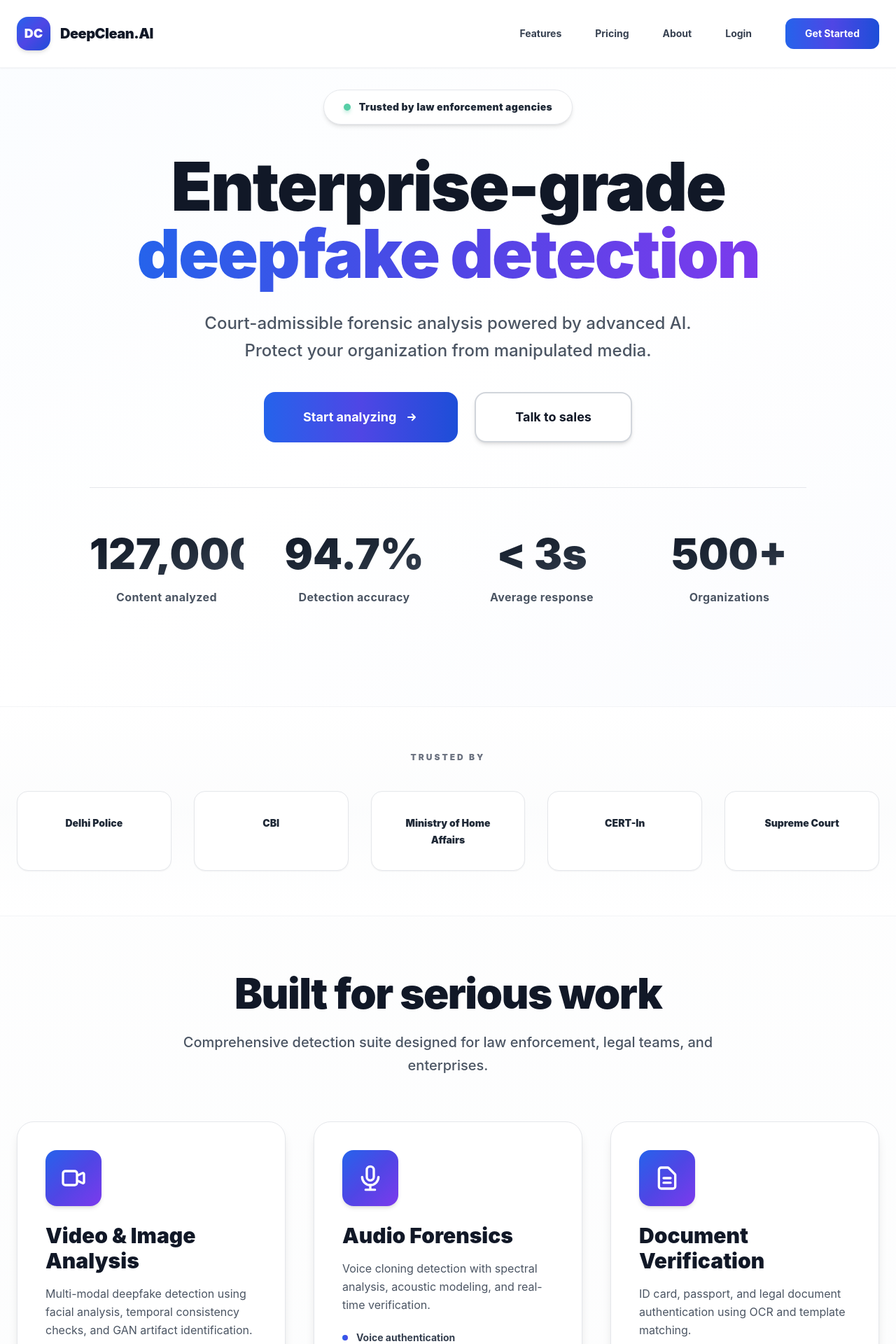
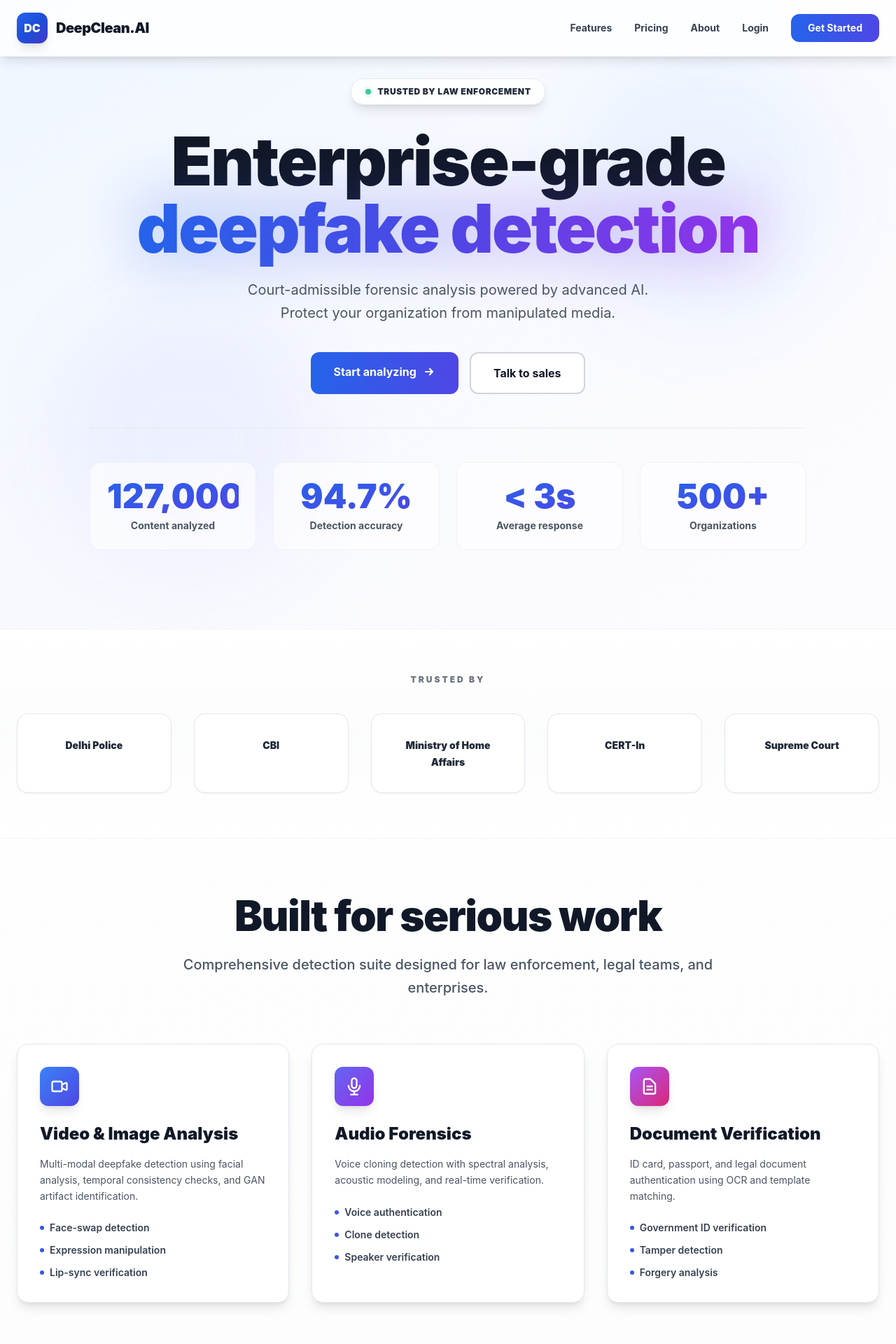
Before and after one commit to sumansingh20/DeepClean.Ai, a Next.js app in the folder frontend/: page / in a window 1280 px wide. Shown: the top 1920 px of the page at 70% size. Built offline with nearby package versions, Linux system fonts and the light colour scheme.

Commit message:
Enhanced homepage design - animated gradient backgrounds, refined navigation with underline effects, modern card designs, improved CTAs, and polished UI elements

```diff
--- a/frontend/app/page.tsx
+++ b/frontend/app/page.tsx
@@ -6,22 +6,32 @@
   return (
     <div className="min-h-screen bg-gradient-to-b from-white to-gray-50">
       {/* Navigation */}
-      <nav className="fixed top-0 left-0 right-0 z-50 bg-white/95 backdrop-blur-2xl border-b border-gray-100 shadow-sm">
+      <nav className="fixed top-0 left-0 right-0 z-50 bg-white/80 backdrop-blur-xl border-b border-gray-200/60 shadow-lg">
         <div className="max-w-7xl mx-auto px-6">
-          <div className="flex justify-between items-center h-24">
-            <Link href="/" className="flex items-center gap-3.5 group">
-              <div className="w-12 h-12 bg-gradient-to-br from-blue-600 via-indigo-600 to-blue-700 rounded-2xl flex items-center justify-center shadow-md group-hover:shadow-lg transition-all duration-300 group-hover:scale-105">
-                <span className="text-white font-black text-lg">DC</span>
+          <div className="flex justify-between items-center h-20">
+            <Link href="/" className="flex items-center gap-3 group">
+              <div className="relative w-11 h-11 bg-gradient-to-br from-blue-600 via-blue-700 to-indigo-700 rounded-xl flex items-center justify-center shadow-lg group-hover:shadow-xl transition-all duration-300 group-hover:scale-110 group-hover:rotate-3">
+                <span className="text-white font-black text-base">DC</span>
+                <div className="absolute inset-0 bg-gradient-to-tr from-blue-400/0 via-blue-400/30 to-blue-400/0 opacity-0 group-hover:opacity-100 transition-opacity rounded-xl"></div>
               </div>
               <span className="font-black text-gray-900 text-xl tracking-tight">DeepClean.AI</span>
             </Link>
 
-            <div className="hidden md:flex items-center gap-12">
-              <Link href="/features" className="text-sm font-bold text-gray-700 hover:text-blue-600 transition-colors duration-200">Features</Link>
-              <Link href="/pricing" className="text-sm font-bold text-gray-700 hover:text-blue-600 transition-colors duration-200">Pricing</Link>
-              <Link href="/about" className="text-sm font-bold text-gray-700 hover:text-blue-600 transition-colors duration-200">About</Link>
-              <Link href="/login" className="text-sm font-bold text-gray-700 hover:text-blue-600 transition-colors duration-200">Login</Link>
-              <Link href="/register" className="px-7 py-3 bg-gradient-to-r from-blue-600 via-indigo-600 to-blue-700 text-white text-sm font-bold rounded-xl hover:shadow-lg transition-all duration-300 hover:-translate-y-0.5">
+            <div className="hidden md:flex items-center gap-8">
+              <Link href="/features" className="text-sm font-bold text-gray-700 hover:text-blue-600 transition-all duration-200 relative group">
+                Features
+                <span className="absolute bottom-0 left-0 w-0 h-0.5 bg-blue-600 group-hover:w-full transition-all duration-300"></span>
+              </Link>
+              <Link href="/pricing" className="text-sm font-bold text-gray-700 hover:text-blue-600 transition-all duration-200 relative group">
+                Pricing
+                <span className="absolute bottom-0 left-0 w-0 h-0.5 bg-blue-600 group-hover:w-full transition-all duration-300"></span>
+              </Link>
+              <Link href="/about" className="text-sm font-bold text-gray-700 hover:text-blue-600 transition-all duration-200 relative group">
+                About
+                <span className="absolute bottom-0 left-0 w-0 h-0.5 bg-blue-600 group-hover:w-full transition-all duration-300"></span>
+              </Link>
+              <Link href="/login" className="text-sm font-bold text-gray-700 hover:text-blue-600 transition-all duration-200">Login</Link>
+              <Link href="/register" className="px-6 py-2.5 bg-gradient-to-r from-blue-600 to-indigo-600 text-white text-sm font-bold rounded-xl hover:shadow-xl transition-all duration-300 hover:-translate-y-1 hover:from-blue-700 hover:to-indigo-700">
                 Get Started
               </Link>
             </div>
@@ -30,57 +40,72 @@
       </nav>
 
       {/* Hero Section */}
-      <section className="relative pt-32 pb-20 px-6 bg-gradient-to-br from-blue-50/30 via-white via-50% to-indigo-50/20">
-        <div className="max-w-7xl mx-auto">
+      <section className="relative pt-28 pb-16 px-6 overflow-hidden">
+        {/* Animated Background */}
+        <div className="absolute inset-0 bg-gradient-to-br from-blue-50 via-indigo-50/40 to-purple-50/30">
+          <div className="absolute top-20 right-20 w-96 h-96 bg-blue-400/10 rounded-full blur-3xl animate-pulse"></div>
+          <div className="absolute bottom-20 left-20 w-96 h-96 bg-indigo-400/10 rounded-full blur-3xl animate-pulse delay-1000"></div>
+        </div>
+
+        <div className="max-w-7xl mx-auto relative z-10">
           {/* Trust Badge */}
-          <div className="flex justify-center mb-10">
-            <div className="inline-flex items-center gap-3 px-7 py-3.5 bg-white rounded-full border border-gray-200 shadow-md hover:shadow-lg transition-all duration-300 backdrop-blur-sm">
-              <div className="w-2.5 h-2.5 bg-emerald-500 rounded-full animate-pulse shadow-md shadow-emerald-500/40"></div>
-              <span className="text-sm font-black text-gray-800 tracking-wide">Trusted by law enforcement agencies</span>
+          <div className="flex justify-center mb-8">
+            <div className="inline-flex items-center gap-2.5 px-5 py-2.5 bg-white/90 backdrop-blur-md rounded-full border border-gray-200 shadow-lg hover:shadow-xl transition-all duration-300 hover:scale-105">
+              <div className="relative">
+                <div className="w-2 h-2 bg-emerald-500 rounded-full animate-pulse"></div>
+                <div className="absolute inset-0 bg-emerald-500 rounded-full animate-ping opacity-75"></div>
+              </div>
+              <span className="text-xs font-black text-gray-800 tracking-wider">TRUSTED BY LAW ENFORCEMENT</span>
             </div>
           </div>
 
           {/* Main Headline */}
-          <div className="text-center max-w-5xl mx-auto mb-16">
-            <h1 className="text-7xl md:text-8xl font-black text-gray-900 mb-8 tracking-tight leading-[1.02] antialiased">
+          <div className="text-center max-w-5xl mx-auto mb-12">
+            <h1 className="text-6xl md:text-7xl lg:text-8xl font-black text-gray-900 mb-6 tracking-tight leading-[1.05] animate-in fade-in slide-in-from-bottom-4 duration-700">
               Enterprise-grade<br/>
-              <span className="bg-gradient-to-r from-blue-600 via-indigo-600 to-violet-600 bg-clip-text text-transparent">deepfake detection</span>
+              <span className="relative inline-block">
+                <span className="bg-gradient-to-r from-blue-600 via-indigo-600 to-purple-600 bg-clip-text text-transparent animate-gradient">deepfake detection</span>
+                <div className="absolute -inset-1 bg-gradient-to-r from-blue-600 via-indigo-600 to-purple-600 rounded-lg blur-2xl opacity-20 group-hover:opacity-30 transition-opacity"></div>
+              </span>
             </h1>
 
-            <p className="text-2xl text-gray-600 max-w-3xl mx-auto mb-10 leading-relaxed font-medium">
+            <p className="text-xl text-gray-600 max-w-3xl mx-auto mb-10 leading-relaxed animate-in fade-in slide-in-from-bottom-6 duration-700 delay-150">
               Court-admissible forensic analysis powered by advanced AI.<br/>Protect your organization from manipulated media.
             </p>
 
             {/* CTA Buttons */}
-            <div className="flex flex-col sm:flex-row gap-6 justify-center mb-16">
+            <div className="flex flex-col sm:flex-row gap-4 justify-center mb-12 animate-in fade-in slide-in-from-bottom-8 duration-700 delay-300">
               <Link
                 href="/analysis"
-                className="group px-14 py-5 bg-gradient-to-r from-blue-600 via-indigo-600 to-blue-700 text-white text-lg font-bold rounded-2xl hover:shadow-2xl transition-all duration-300 hover:-translate-y-1 inline-flex items-center justify-center gap-3"
+                className="group relative px-8 py-4 bg-gradient-to-r from-blue-600 to-indigo-600 text-white text-base font-bold rounded-xl overflow-hidden transition-all duration-300 hover:-translate-y-1 hover:shadow-2xl"
               >
+                <div className="absolute inset-0 bg-gradient-to-r from-blue-700 to-indigo-700 opacity-0 group-hover:opacity-100 transition-opacity"></div>
+                <div className="relative flex items-center justify-center gap-2">
                   Start analyzing
-                <svg className="w-5 h-5 group-hover:translate-x-1 transition-transform duration-200" fill="none" stroke="currentColor" viewBox="0 0 24 24">
+                  <svg className="w-5 h-5 group-hover:translate-x-1 transition-transform" fill="none" stroke="currentColor" viewBox="0 0 24 24">
                     <path strokeLinecap="round" strokeLinejoin="round" strokeWidth={2.5} d="M13 7l5 5m0 0l-5 5m5-5H6" />
                   </svg>
+                </div>
               </Link>
               <Link
                 href="/contact"
-                className="px-14 py-5 bg-white text-gray-900 text-lg font-bold rounded-2xl hover:bg-gray-50 transition-all duration-300 border-2 border-gray-300 hover:border-gray-400 shadow-md hover:shadow-lg hover:-translate-y-1"
+                className="group px-8 py-4 bg-white text-gray-900 text-base font-bold rounded-xl border-2 border-gray-300 hover:border-blue-600 hover:bg-gray-50 transition-all duration-300 hover:-translate-y-1 hover:shadow-xl"
               >
                 Talk to sales
               </Link>
             </div>
 
             {/* Stats */}
-            <div className="grid grid-cols-2 lg:grid-cols-4 gap-12 pt-16 border-t border-gray-200">
+            <div className="grid grid-cols-2 lg:grid-cols-4 gap-6 pt-12 border-t border-gray-200/80">
               {[
                 { value: "127,000+", label: "Content analyzed" },
                 { value: "94.7%", label: "Detection accuracy" },
                 { value: "< 3s", label: "Average response" },
                 { value: "500+", label: "Organizations" }
               ].map((stat, i) => (
-                <div key={i} className="text-center group cursor-default">
-                  <div className="text-6xl font-black bg-gradient-to-br from-gray-900 via-gray-800 to-gray-700 bg-clip-text text-transparent mb-5 group-hover:scale-105 transition-transform duration-300">{stat.value}</div>
-                  <div className="text-base font-bold text-gray-600 tracking-wide">{stat.label}</div>
+                <div key={i} className="group text-center p-6 bg-white/60 backdrop-blur-sm rounded-2xl border border-gray-200/50 hover:border-blue-300 hover:shadow-xl transition-all duration-300 hover:-translate-y-1 cursor-default">
+                  <div className="text-4xl md:text-5xl font-black bg-gradient-to-br from-blue-600 to-indigo-600 bg-clip-text text-transparent mb-2 group-hover:scale-110 transition-transform duration-300">{stat.value}</div>
+                  <div className="text-sm font-bold text-gray-600">{stat.label}</div>
                 </div>
               ))}
             </div>
@@ -112,43 +137,49 @@
             </p>
           </div>
 
-          <div className="grid md:grid-cols-3 gap-10">
+          <div className="grid md:grid-cols-3 gap-8">
             {[
               {
                 title: "Video & Image Analysis",
                 description: "Multi-modal deepfake detection using facial analysis, temporal consistency checks, and GAN artifact identification.",
                 features: ["Face-swap detection", "Expression manipulation", "Lip-sync verification"],
-                icon: "M15 10l4.553-2.276A1 1 0 0121 8.618v6.764a1 1 0 01-1.447.894L15 14M5 18h8a2 2 0 002-2V8a2 2 0 00-2-2H5a2 2 0 00-2 2v8a2 2 0 002 2z"
+                icon: "M15 10l4.553-2.276A1 1 0 0121 8.618v6.764a1 1 0 01-1.447.894L15 14M5 18h8a2 2 0 002-2V8a2 2 0 00-2-2H5a2 2 0 00-2 2v8a2 2 0 002 2z",
+                gradient: "from-blue-500 to-indigo-600"
               },
               {
                 title: "Audio Forensics",
                 description: "Voice cloning detection with spectral analysis, acoustic modeling, and real-time verification.",
                 features: ["Voice authentication", "Clone detection", "Speaker verification"],
-                icon: "M19 11a7 7 0 01-7 7m0 0a7 7 0 01-7-7m7 7v4m0 0H8m4 0h4m-4-8a3 3 0 01-3-3V5a3 3 0 116 0v6a3 3 0 01-3 3z"
+                icon: "M19 11a7 7 0 01-7 7m0 0a7 7 0 01-7-7m7 7v4m0 0H8m4 0h4m-4-8a3 3 0 01-3-3V5a3 3 0 116 0v6a3 3 0 01-3 3z",
+                gradient: "from-indigo-500 to-purple-600"
               },
               {
                 title: "Document Verification",
                 description: "ID card, passport, and legal document authentication using OCR and template matching.",
                 features: ["Government ID verification", "Tamper detection", "Forgery analysis"],
-                icon: "M9 12h6m-6 4h6m2 5H7a2 2 0 01-2-2V5a2 2 0 012-2h5.586a1 1 0 01.707.293l5.414 5.414a1 1 0 01.293.707V19a2 2 0 01-2 2z"
+                icon: "M9 12h6m-6 4h6m2 5H7a2 2 0 01-2-2V5a2 2 0 012-2h5.586a1 1 0 01.707.293l5.414 5.414a1 1 0 01.293.707V19a2 2 0 01-2 2z",
+                gradient: "from-purple-500 to-pink-600"
               }
             ].map((feature, i) => (
-              <div key={i} className="group relative p-10 bg-white rounded-3xl border border-gray-200 hover:border-blue-300 transition-all duration-300 shadow-lg hover:shadow-xl hover:-translate-y-2">
-                <div className="w-20 h-20 bg-gradient-to-br from-blue-600 via-indigo-600 to-violet-600 rounded-2xl flex items-center justify-center mb-6 group-hover:scale-105 transition-transform duration-300 shadow-md">
-                  <svg className="w-10 h-10 text-white" fill="none" stroke="currentColor" viewBox="0 0 24 24">
+              <div key={i} className="group relative bg-white rounded-2xl p-8 border border-gray-200 hover:border-blue-300 transition-all duration-300 shadow-lg hover:shadow-2xl hover:-translate-y-2">
+                <div className="absolute inset-0 bg-gradient-to-br from-blue-50 to-indigo-50 opacity-0 group-hover:opacity-100 transition-opacity rounded-2xl"></div>
+                <div className="relative">
+                  <div className={`w-14 h-14 bg-gradient-to-br ${feature.gradient} rounded-xl flex items-center justify-center mb-6 group-hover:scale-110 transition-transform duration-300 shadow-lg`}>
+                    <svg className="w-7 h-7 text-white" fill="none" stroke="currentColor" viewBox="0 0 24 24">
                       <path strokeLinecap="round" strokeLinejoin="round" strokeWidth={2} d={feature.icon} />
                     </svg>
                   </div>
-                <h3 className="text-3xl font-black text-gray-900 mb-4">{feature.title}</h3>
-                <p className="text-gray-600 mb-6 leading-relaxed text-base">{feature.description}</p>
-                <ul className="space-y-4">
+                  <h3 className="text-2xl font-black text-gray-900 mb-4">{feature.title}</h3>
+                  <p className="text-gray-600 mb-6 leading-relaxed text-sm">{feature.description}</p>
+                  <ul className="space-y-3">
                     {feature.features.map((item, j) => (
-                    <li key={j} className="flex items-center gap-3 text-sm font-bold text-gray-700">
-                      <div className="w-2 h-2 rounded-full bg-gradient-to-r from-blue-600 to-indigo-600"></div>
+                      <li key={j} className="flex items-center gap-2 text-sm font-semibold text-gray-700">
+                        <div className="w-1.5 h-1.5 rounded-full bg-gradient-to-r from-blue-600 to-indigo-600"></div>
                         {item}
                       </li>
                     ))}
                   </ul>
+                </div>
               </div>
             ))}
           </div>
```
Lines whose indentation alone changed are shown as unchanged.
